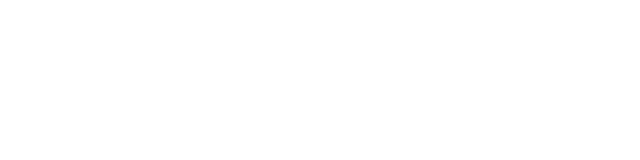
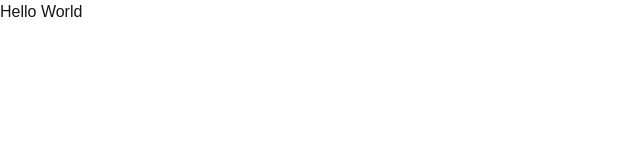
Before and after one commit to ehasunulislam/webbly_media_mini_workspace_explorer, a Next.js app: page / in a window 1280 px wide. Shown: the top 160 px of the page, without its empty margins (0-640 px from the left). Built offline with nearby package versions, Linux system fonts and the light colour scheme.

Commit message:
create a type for works-space-item

```diff
--- a/src/app/page.tsx
+++ b/src/app/page.tsx
@@ -3,7 +3,7 @@ import Image from "next/image";
 export default function Home() {
   return (
     <div>
-
+      <p>Hello World</p>
     </div>
   );
 }
--- /dev/null
+++ b/src/types/workspace.ts
@@ -0,0 +1,7 @@
+export interface WorkspaceItem {
+  id: string;
+  name: string;
+  type: "folder" | "file";
+  parentId: string | null;
+  content: string
+}
```
